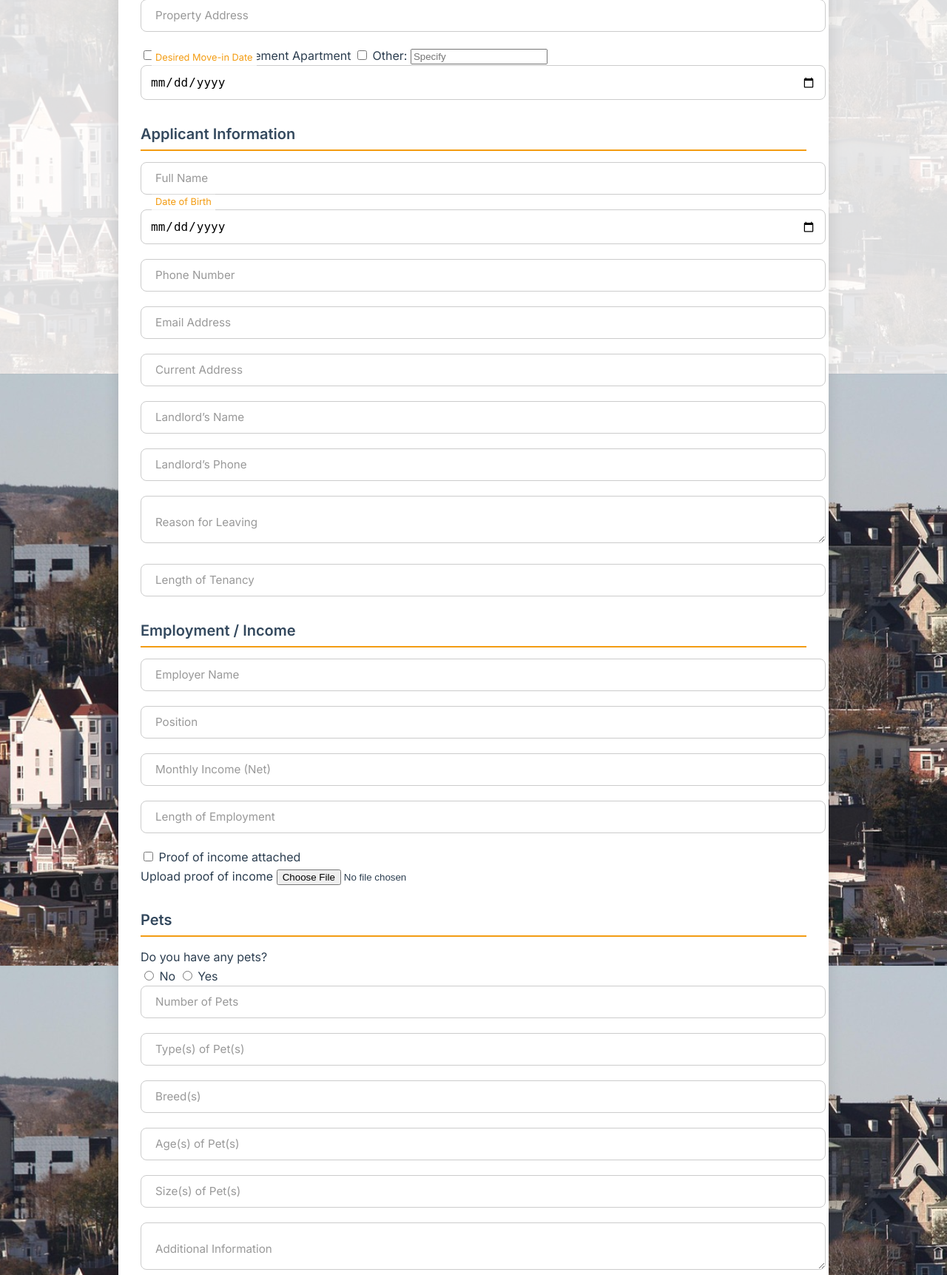
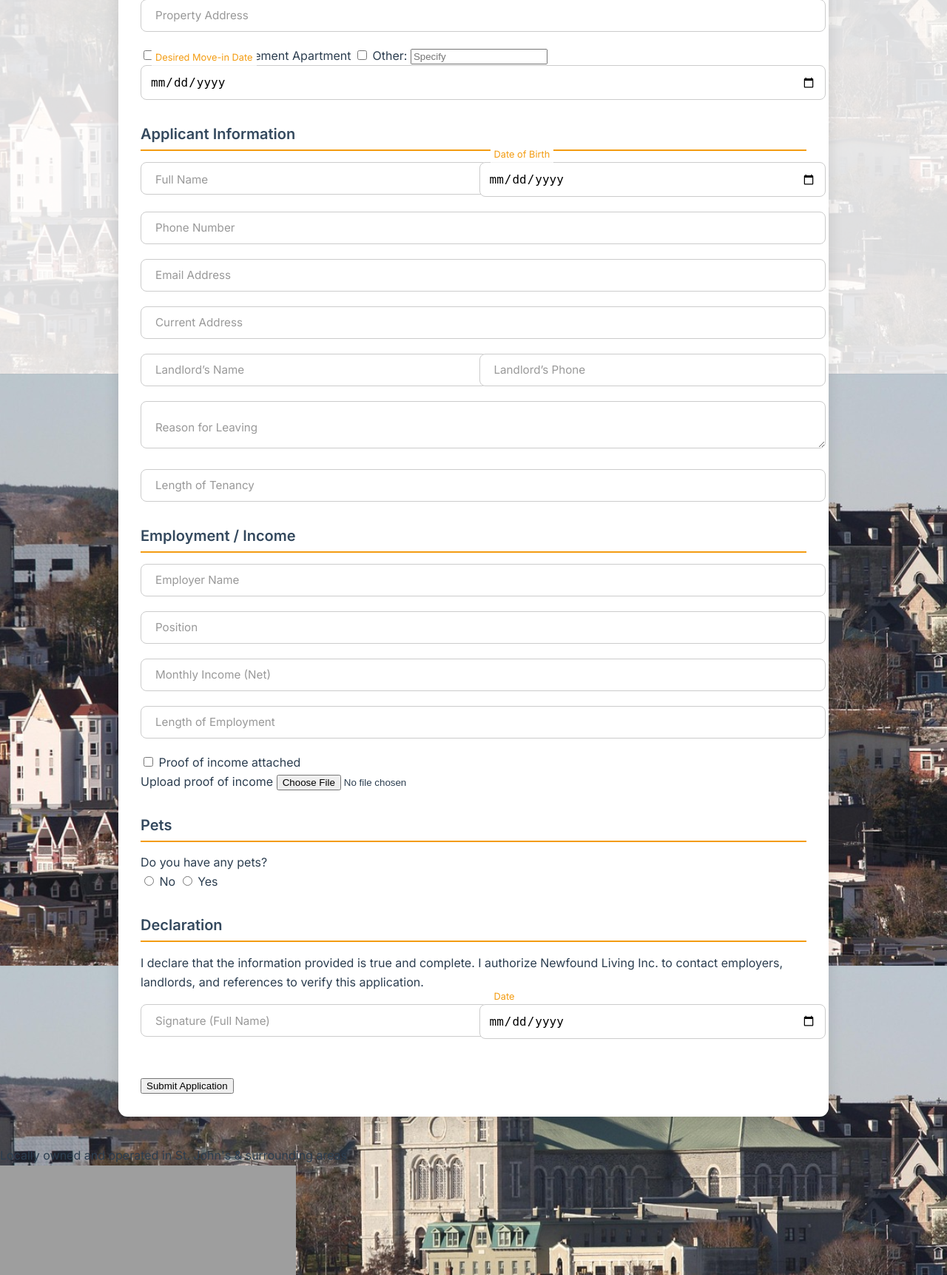
Before and after one commit to NewFoundLivingCa/NewFoundLiving-main, a Flask app: template templates/rental-application.html in a window 1280 px wide. Shown: the part 295-2018 px from the top of the page at 74% size. Run offline with Flask 3, Linux system fonts and the light colour scheme; the template is opened without the code that fills it, so the values that code supplies are empty; grey boxes are pictures that could not be loaded.

Commit message:
Update rental-application.html

```diff
--- a/templates/rental-application.html
+++ b/templates/rental-application.html
@@ -3,10 +3,10 @@
 {% block title %}Newfound Living - Rental Application{% endblock %}
 
 {% block content %}
-<div class="nf-bg"></div>
 <div class="nf-container" role="main" aria-label="Rental Application Form">
     <h1 class="nf-title">Rental Application</h1>
     <form id="rental-form" action="https://formspree.io/f/xldnwbqq" method="POST" enctype="multipart/form-data" novalidate>
+
         <!-- Property Details -->
         <section class="nf-section">
             <h2>Property Details</h2>
@@ -14,6 +14,7 @@
                 <input type="text" id="property-address" name="property_address" required placeholder=" " />
                 <label for="property-address">Property Address</label>
             </div>
+
             <div class="nf-checkbox-group">
                 <label class="nf-checkbox">
                     <input type="checkbox" name="rental_unit_main" value="Main Unit" />
@@ -32,25 +33,28 @@
                     <input type="text" name="rental_unit_other_text" placeholder="Specify" class="nf-other-input"/>
                 </label>
             </div>
+
             <div class="nf-field">
                 <input type="date" id="move-in-date" name="move_in_date" required placeholder=" " />
                 <label for="move-in-date">Desired Move-in Date</label>
             </div>
         </section>
 
-        <!-- Applicant Info -->
+        <!-- Applicant Information -->
         <section class="nf-section">
             <h2>Applicant Information</h2>
-            <div class="nf-row">
-                <div class="nf-field">
+
+            <div class="nf-row" style="display:flex; gap:15px; flex-wrap:wrap;">
+                <div class="nf-field" style="flex:1 1 45%;">
                     <input type="text" id="full-name" name="full_name" required placeholder=" " />
                     <label for="full-name">Full Name</label>
                 </div>
-                <div class="nf-field">
+                <div class="nf-field" style="flex:1 1 45%;">
                     <input type="date" id="dob" name="date_of_birth" required placeholder=" " />
                     <label for="dob">Date of Birth</label>
                 </div>
             </div>
+
             <div class="nf-field">
                 <input type="tel" id="phone" name="phone_number" required placeholder=" " />
                 <label for="phone">Phone Number</label>
@@ -63,16 +67,18 @@
                 <input type="text" id="current-address" name="current_address" required placeholder=" " />
                 <label for="current-address">Current Address</label>
             </div>
-            <div class="nf-row">
-                <div class="nf-field">
+
+            <div class="nf-row" style="display:flex; gap:15px; flex-wrap:wrap;">
+                <div class="nf-field" style="flex:1 1 45%;">
                     <input type="text" id="landlord-name" name="landlord_name" placeholder=" " />
                     <label for="landlord-name">Landlord’s Name</label>
                 </div>
-                <div class="nf-field">
+                <div class="nf-field" style="flex:1 1 45%;">
                     <input type="tel" id="landlord-phone" name="landlord_phone" placeholder=" " />
                     <label for="landlord-phone">Landlord’s Phone</label>
                 </div>
             </div>
+
             <div class="nf-field">
                 <textarea id="reason-leaving" name="reason_for_leaving" placeholder=" "></textarea>
                 <label for="reason-leaving">Reason for Leaving</label>
@@ -83,9 +89,10 @@
             </div>
         </section>
 
-        <!-- Employment -->
+        <!-- Employment / Income -->
         <section class="nf-section">
             <h2>Employment / Income</h2>
+
             <div class="nf-field">
                 <input type="text" id="employer-name" name="employer_name" required placeholder=" " />
                 <label for="employer-name">Employer Name</label>
@@ -102,6 +109,7 @@
                 <input type="text" id="employment-length" name="length_of_employment" placeholder=" " />
                 <label for="employment-length">Length of Employment</label>
             </div>
+
             <div class="nf-checkbox-group">
                 <label class="nf-checkbox">
                     <input type="checkbox" name="proof_of_income" value="Yes" />
@@ -109,13 +117,14 @@
                     Proof of income attached
                 </label>
             </div>
+
             <div class="nf-file-upload">
                 <label for="income-proof-file" class="nf-file-label">Upload proof of income</label>
                 <input type="file" id="income-proof-file" name="income_proof_file" accept=".pdf,.jpg,.jpeg,.png,.doc,.docx,.txt" />
             </div>
         </section>
 
-        <!-- Pets Section -->
+        <!-- Pets -->
         <section class="nf-section">
             <h2>Pets</h2>
             <div class="nf-label">Do you have any pets?</div>
@@ -131,7 +140,8 @@
                     Yes
                 </label>
             </div>
-            <div id="pet-details-section">
+
+            <div id="pet-details-section" style="display:none; margin-top:15px;">
                 <div class="nf-field">
                     <input type="number" id="number-of-pets" name="number_of_pets" min="0" placeholder=" " />
                     <label for="number-of-pets">Number of Pets</label>
@@ -166,12 +176,12 @@
                 I declare that the information provided is true and complete. I authorize Newfound Living Inc.
                 to contact employers, landlords, and references to verify this application.
             </p>
-            <div class="nf-row">
-                <div class="nf-field">
+            <div class="nf-row" style="display:flex; gap:15px; flex-wrap:wrap;">
+                <div class="nf-field" style="flex:1 1 45%;">
                     <input type="text" id="applicant-signature" name="applicant_signature" placeholder=" " required />
                     <label for="applicant-signature">Signature (Full Name)</label>
                 </div>
-                <div class="nf-field">
+                <div class="nf-field" style="flex:1 1 45%;">
                     <input type="date" id="applicant-signature-date" name="applicant_signature_date" required placeholder=" " />
                     <label for="applicant-signature-date">Date</label>
                 </div>
@@ -184,4 +194,16 @@
         </div>
     </form>
 </div>
+
+<script>
+    // Show/hide pet details dynamically
+    const petRadios = document.querySelectorAll('input[name="has_pets"]');
+    const petSection = document.getElementById('pet-details-section');
+
+    petRadios.forEach(radio => {
+        radio.addEventListener('change', () => {
+            petSection.style.display = radio.value === 'Yes' ? 'block' : 'none';
+        });
+    });
+</script>
 {% endblock %}
```
